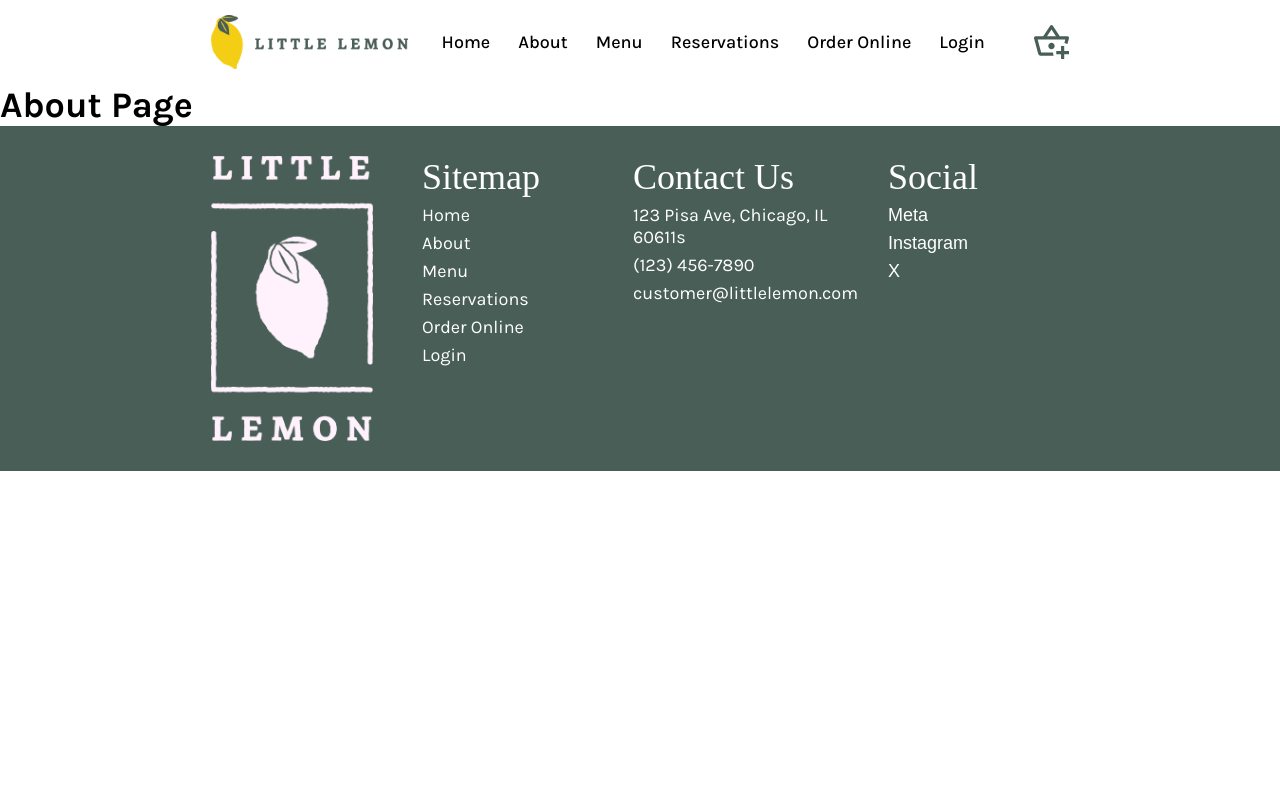
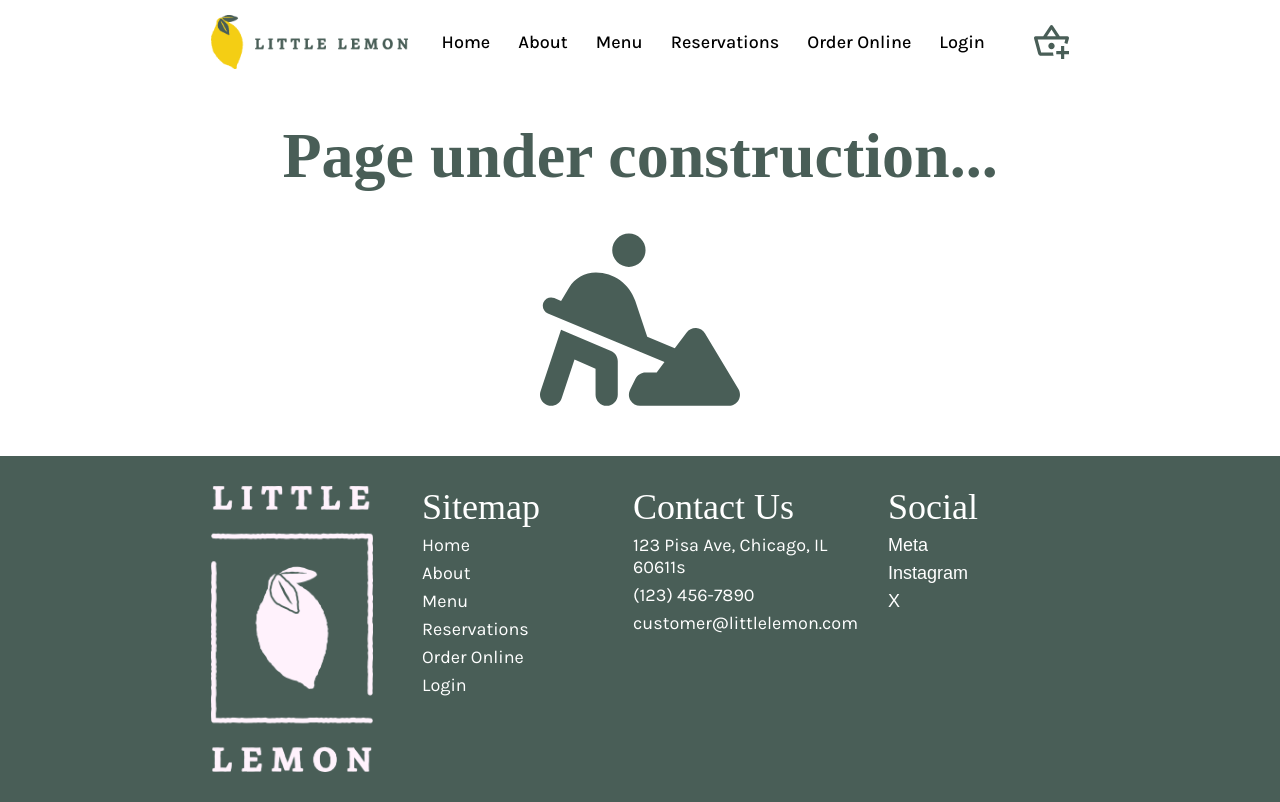
Before and after one commit to webdevtoday/little-lemon-app, a React (Create React App) app: page /about in a window 1280 px wide. Built offline with nearby package versions, Linux system fonts and the light colour scheme; a web font is replaced by a local one.

Commit message:
Finish UnderConstruction section

```diff
--- a/src/components/Layout/index.jsx
+++ b/src/components/Layout/index.jsx
@@ -1,10 +1,11 @@
 import { Outlet } from "react-router";
 import { Header } from "../Header";
 import { Footer } from "../Footer";
+import css from "./index.module.css";
 
 export const Layout = () => {
   return (
-    <div className="Layout">
+    <div className={css.layout}>
       <Header className="section section-body" />
       <main>
         <Outlet />
--- /dev/null
+++ b/src/components/Layout/index.module.css
@@ -0,0 +1,6 @@
+.layout {
+  display: grid;
+  grid-template-rows: auto 1fr auto;
+  min-height: 100vh;
+  align-items: center;
+}
--- /dev/null
+++ b/src/components/UnderConstruction/index.jsx
@@ -0,0 +1,24 @@
+import css from "./index.module.css";
+
+const Icon = ({ ...props }) => (
+  <svg
+    ariaHidden="true"
+    focusable="false"
+    role="img"
+    xmlns="http://www.w3.org/2000/svg"
+    viewBox="0 0 576 512"
+    {...props}
+  >
+    <path
+      fill="currentColor"
+      d="M208 64a48 48 0 1 1 96 0 48 48 0 1 1 -96 0zM9.8 214.8c5.1-12.2 19.1-18 31.4-12.9L60.7 210l22.9-38.1C99.9 144.6 129.3 128 161 128c51.4 0 97 32.9 113.3 81.7l34.6 103.7 79.3 33.1 34.2-45.6c6.4-8.5 16.6-13.3 27.2-12.8s20.3 6.4 25.8 15.5l96 160c5.9 9.9 6.1 22.2 .4 32.2s-16.3 16.2-27.8 16.2H288c-11.1 0-21.4-5.7-27.2-15.2s-6.4-21.2-1.4-31.1l16-32c5.4-10.8 16.5-17.7 28.6-17.7h32l22.5-30L22.8 246.2c-12.2-5.1-18-19.1-12.9-31.4zm82.8 91.8l112 48c11.8 5 19.4 16.6 19.4 29.4v96c0 17.7-14.3 32-32 32s-32-14.3-32-32V405.1l-60.6-26-37 111c-5.6 16.8-23.7 25.8-40.5 20.2S-3.9 486.6 1.6 469.9l48-144 11-33 32 13.7z"
+    ></path>
+  </svg>
+);
+
+export const UnderConstruction = () => (
+  <div className={css.body}>
+    <h1 className="title">Page under construction...</h1>
+    <Icon className={css.icon} />
+  </div>
+);
--- /dev/null
+++ b/src/components/UnderConstruction/index.module.css
@@ -0,0 +1,12 @@
+.body {
+  padding: 50px;
+  gap: 50px;
+  display: flex;
+  flex-direction: column;
+  align-items: center;
+  color: var(--primary-color);
+}
+
+.icon {
+  max-width: 200px;
+}
--- a/src/pages/AboutPage.jsx
+++ b/src/pages/AboutPage.jsx
@@ -1,5 +1,11 @@
+import { UnderConstruction } from "../components/UnderConstruction";
+
 export const AboutPage = () => (
   <>
-    <h1>About Page</h1>
+    <div className="section">
+      <div className="section-body">
+        <UnderConstruction />
+      </div>
+    </div>
   </>
 );
--- a/src/pages/LoginPage.jsx
+++ b/src/pages/LoginPage.jsx
@@ -1,5 +1,11 @@
+import { UnderConstruction } from "../components/UnderConstruction";
+
 export const LoginPage = () => (
   <>
-    <h1>Login Page</h1>
+    <div className="section">
+      <div className="section-body">
+        <UnderConstruction />
+      </div>
+    </div>
   </>
 );
--- a/src/pages/MenuPage.jsx
+++ b/src/pages/MenuPage.jsx
@@ -1,5 +1,11 @@
+import { UnderConstruction } from "../components/UnderConstruction";
+
 export const MenuPage = () => (
   <>
-    <h1>Menu Page</h1>
+    <div className="section">
+      <div className="section-body">
+        <UnderConstruction />
+      </div>
+    </div>
   </>
 );
--- a/src/pages/OrderOnlinePage.jsx
+++ b/src/pages/OrderOnlinePage.jsx
@@ -1,5 +1,11 @@
+import { UnderConstruction } from "../components/UnderConstruction";
+
 export const OrderOnlinePage = () => (
   <>
-    <h1>Order Online Page</h1>
+    <div className="section">
+      <div className="section-body">
+        <UnderConstruction />
+      </div>
+    </div>
   </>
 );
--- a/src/pages/ReservationPage.jsx
+++ b/src/pages/ReservationPage.jsx
@@ -1,5 +1,11 @@
+import { UnderConstruction } from "../components/UnderConstruction";
+
 export const ReservationPage = () => (
   <>
-    <h1>Reservation Page</h1>
+    <div className="section">
+      <div className="section-body">
+        <UnderConstruction />
+      </div>
+    </div>
   </>
 );
```
Also changed, not shown: src/pages/BookingPage.jsx (deleted).
